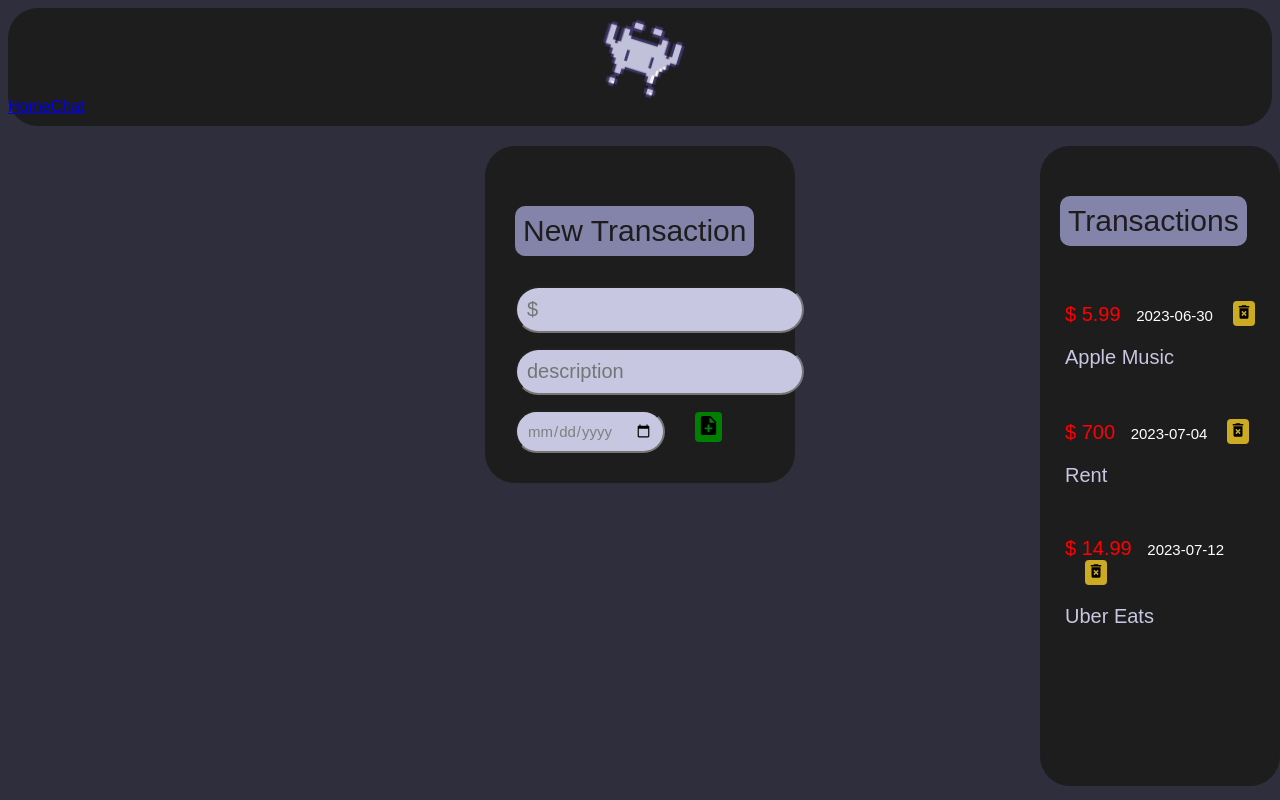
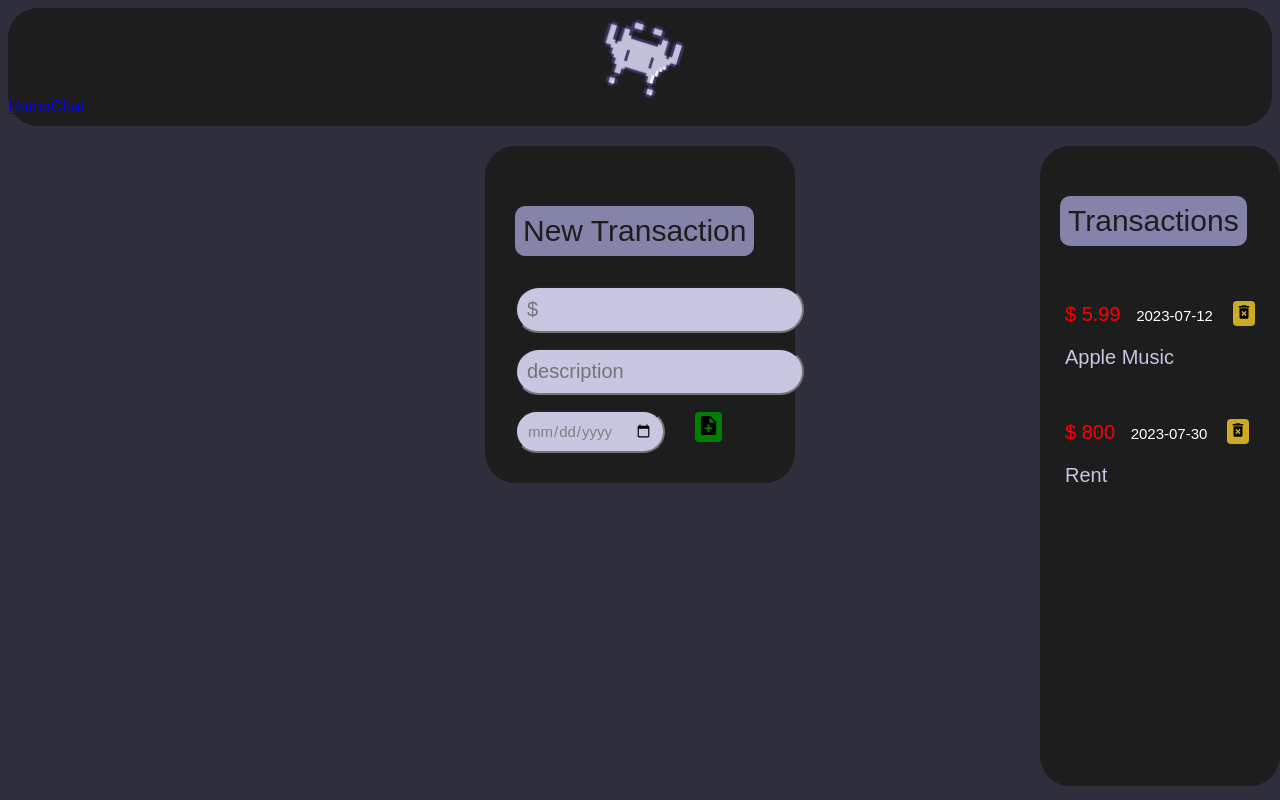
Before and after one commit to hady-bah/personal-budget-tracker, a React (Vite) app in the folder personal-budget-tracker/: page / in a window 1280 px wide. Built offline with nearby package versions, Linux system fonts and the light colour scheme; data requests are answered from the project's data file.

Commit message:
Iteration 4 done

```diff
--- a/personal-budget-tracker/db.json
+++ b/personal-budget-tracker/db.json
@@ -1,22 +1,16 @@
 {
   "transactions": [
     {
-      "id": 12345,
-      "amount": 5.99,
+      "amount": "5.99",
       "description": "Apple Music",
-      "date": "2023-06-30"
+      "date": "2023-07-12",
+      "id": 1
     },
     {
-      "amount": "700",
+      "amount": "800",
       "description": "Rent",
-      "date": "2023-07-04",
-      "id": 12346
-    },
-    {
-      "amount": "14.99",
-      "description": "Uber Eats",
-      "date": "2023-07-12",
-      "id": 12347
+      "date": "2023-07-30",
+      "id": 2
     }
   ]
 }
--- a/personal-budget-tracker/src/App.jsx
+++ b/personal-budget-tracker/src/App.jsx
@@ -73,26 +73,34 @@ function App() {
       date: dateInput.value,
     };
 
-    const response = await fetch("http://localhost:8000/transactions", {
-      method: "POST",
+    try {
+      const response = await fetch('http://localhost:8000/transactions', {
+        method: 'POST',
         headers: {
-        "Content-Type": "application/json",
+          'Content-Type': 'application/json',
         },
         body: JSON.stringify(newTransaction),
       });
 
       if (!response.ok) {
-      // handle if request is not successfull
-      throw new Error("Failed to add transaction");
+        throw new Error('Failed to add transaction');
       }
 
-    setTransactions((prevTransactions) => [...prevTransactions, newTransaction]);
+      const addedTransaction = await response.json();
+
+      setTransactions((prevTransactions) => [
+        ...prevTransactions,
+        addedTransaction,
+      ]);
 
       amountInput.value = '';
       descInput.value = '';
       dateInput.value = '';
+    } catch (error) {
+      console.error(error);
+    }
+  };
 
-  };
 
   return (
     <>
```
Lines whose indentation alone changed are shown as unchanged.
